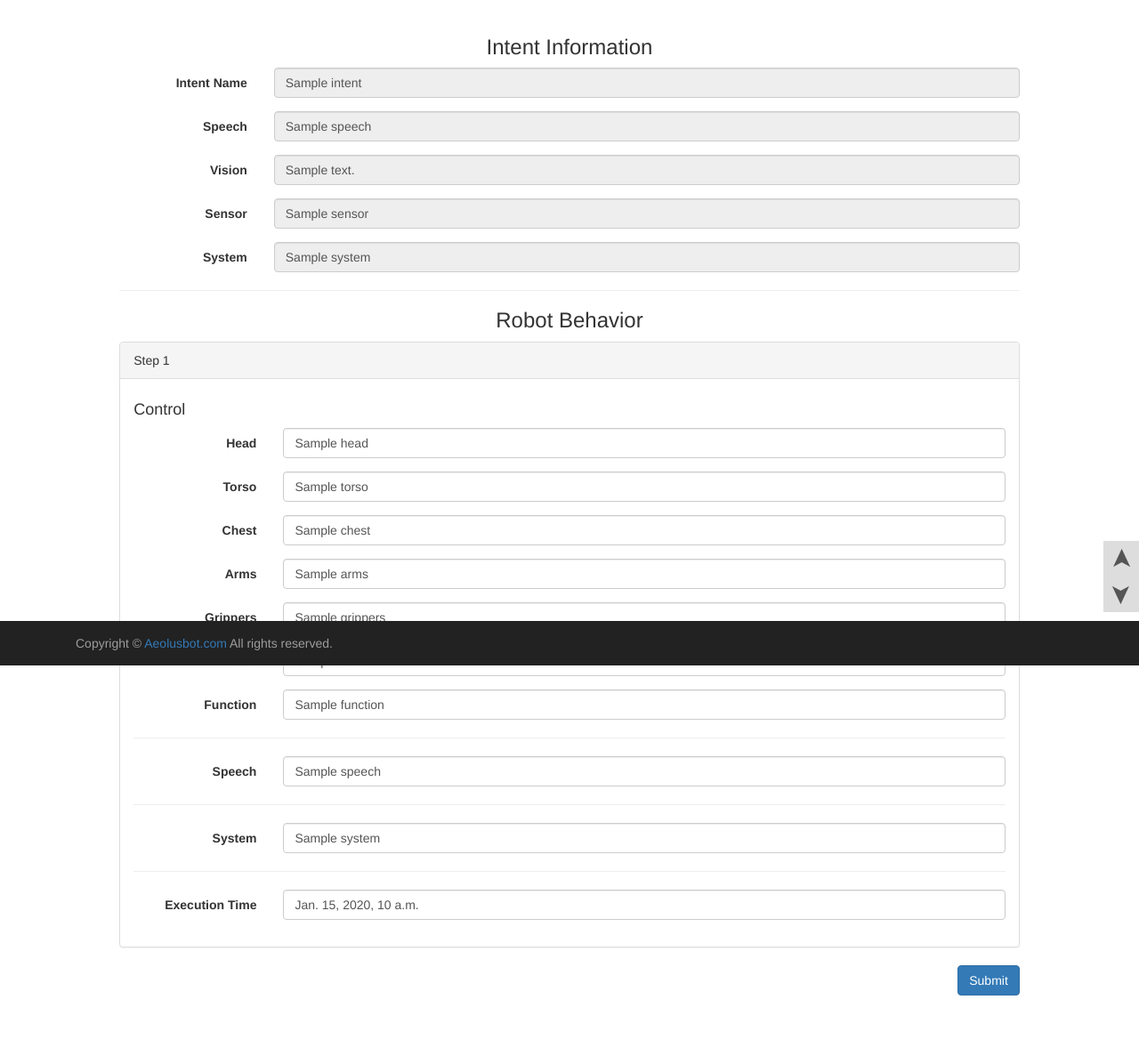
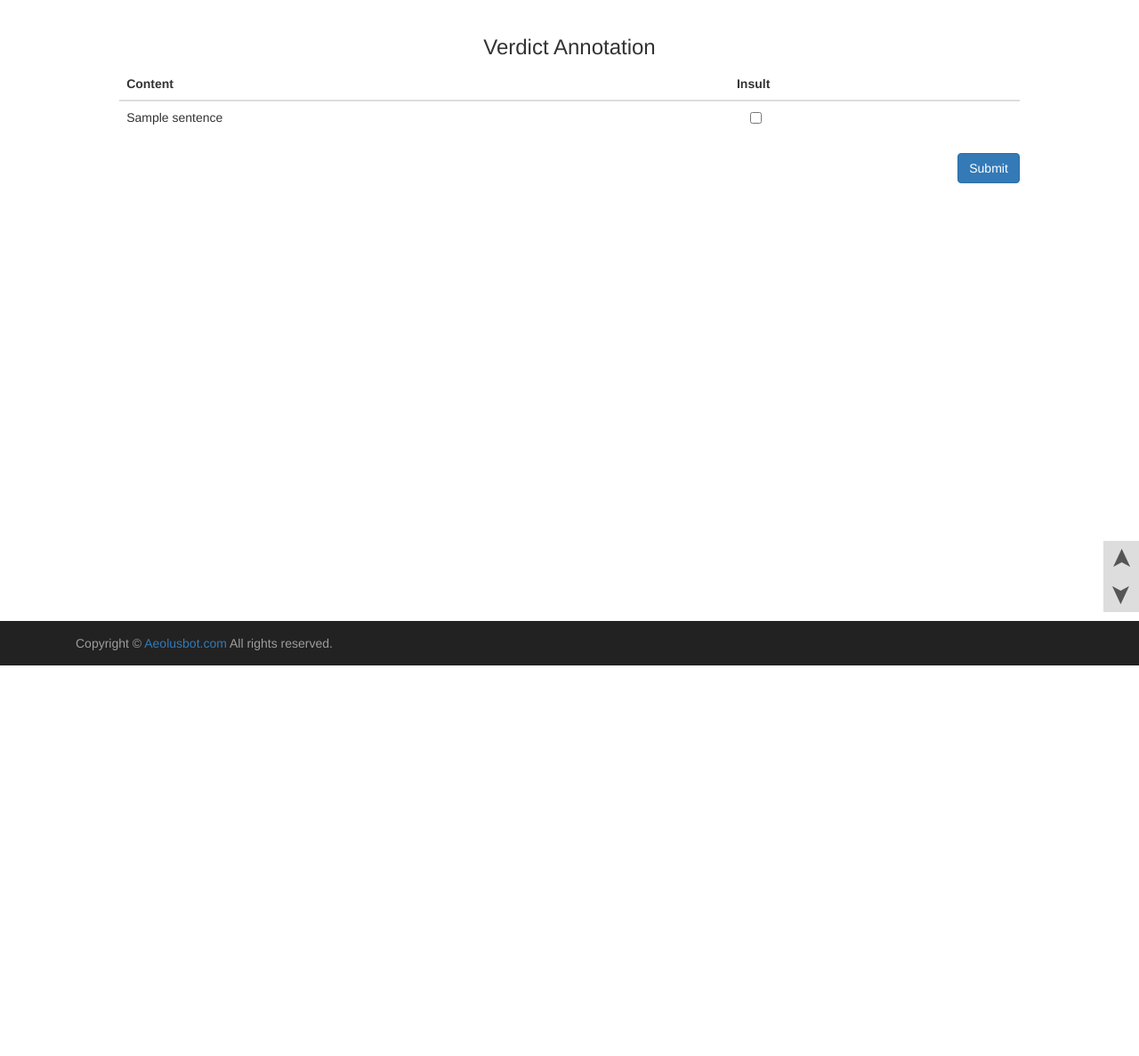
Before and after one commit to henryyang42/verdict_annotation, a Django app: template verdict_annotation/templates/editor/editor.html in a window 1280 px wide. Shown: the part 52-1239 px from the top of the page at 89% size. After the commit the page ends 800 px from the top, so only its background shows below. Run offline with Django 3.2, Linux system fonts and the light colour scheme; tables that the repository leaves empty hold one stand-in row (values such as "Sample post"); the template is opened without the code that fills it: values that come from a table or form of the project are taken from there, most other values are stand-ins (such as "Sample title", 1, 10 or a date in 2020); some libraries are stand-ins or nearby versions.

Commit message:
Add verdict table

```diff
--- a/verdict_annotation/editor/models.py
+++ b/verdict_annotation/editor/models.py
@@ -36,7 +36,13 @@ class Annotation(models.Model):
     author = models.ForeignKey(User, on_delete=models.PROTECT)
     status = models.CharField(max_length=10, choices=STATUS_CHOICES, default=NOT_DONE)
     update_time = models.DateTimeField(default=timezone.now)
+
     annotation = models.TextField(blank=True)
+    guilty = models.BooleanField(default=False)
+    sentence_year = models.IntegerField(default=0)
+    sentence_month = models.IntegerField(default=0)
+    sentence_day = models.IntegerField(default=0)
+    fine = models.IntegerField(default=0)
 
     def save(self, **kwargs):
         self.update_time = timezone.now()
--- a/verdict_annotation/scripts/init_db.py
+++ b/verdict_annotation/scripts/init_db.py
@@ -20,12 +20,11 @@ if __name__ == '__main__':
     for i in range(settings.ANNOTATORS):
         password = random_password()
         username = 'annotator00{}'.format(i + 1)
-        user =  User.objects.create_user(username=username, password=password)
+        user = User.objects.create_user(username=username, password=password)
         users.append(user)
         passwords.append(password)
 
-
-    paths = glob.glob("modify/*.json")[:100]
+    paths = glob.glob("modify/*.json")[:1000]
     print('Inserting {} verdicts into DB...'.format(len(paths)))
     for i, path in enumerate(tqdm.tqdm(paths)):
         _, filename = path.split('/')
@@ -42,6 +41,7 @@ if __name__ == '__main__':
             Annotation.objects.create(
                 author=users[i % settings.ANNOTATORS],
                 verdict=verdict,
+                status=Annotation.DONE if i % 3 else Annotation.NOT_DONE  # Testing
             )
     with open('accounts.csv', 'w') as csvfile:
         fieldnames = ['username', 'password', 'annotation_ct']
--- a/verdict_annotation/templates/editor/editor.html
+++ b/verdict_annotation/templates/editor/editor.html
@@ -1,122 +1,32 @@
 {% extends "index.html" %}
 
+
 {% block body %}
-<form class="form-horizontal col-sm-10 col-sm-offset-1" method="POST">
+<link href="https://cdnjs.cloudflare.com/ajax/libs/bootstrap-switch/3.3.2/css/bootstrap3/bootstrap-switch.min.css" rel="stylesheet" />
+<script src="https://cdnjs.cloudflare.com/ajax/libs/bootstrap-switch/3.3.2/js/bootstrap-switch.min.js"></script><form class="form-horizontal col-sm-10 col-sm-offset-1" method="POST">
   {% csrf_token %}
-  <h3 class="text-center">Intent Information</h3>
-  <input type="hidden" name="id" value="{{ rs.id }}">
-  <div class="form-group">
-    <label for="intent" class="col-sm-2 control-label">Intent Name</label>
-    <div class="col-sm-10">
-      <input type="text" class="form-control" name="intent" value="{{ rs.intent }}" placeholder="Intent name same as Dialogflow defined" required disabled>
-    </div>
-  </div>
-  <div class="form-group">
-    <label for="speech" class="col-sm-2 control-label">Speech</label>
-    <div class="col-sm-10">
-      <input type="text" class="form-control" name="speech" value="{{ rs.speech }}" placeholder="" disabled>
-    </div>
-  </div>
-    <div class="form-group">
-    <label for="vision" class="col-sm-2 control-label">Vision</label>
-    <div class="col-sm-10">
-      <input type="text" class="form-control" name="vision" value="{{ rs.vision }}" placeholder="" disabled>
-    </div>
-  </div>
-  <div class="form-group">
-    <label for="sensor" class="col-sm-2 control-label">Sensor</label>
-    <div class="col-sm-10">
-      <input type="text" class="form-control" name="sensor" value="{{ rs.sensor }}" placeholder="" disabled>
-    </div>
-  </div>
-  <div class="form-group">
-    <label for="system" class="col-sm-2 control-label">System</label>
-    <div class="col-sm-10">
-      <input type="text" class="form-control" name="system" value="{{ rs.system }}" placeholder="" disabled>
-    </div>
-  </div>
-  <hr>
-
-  <h3 class="text-center">Robot Behavior</h3>
-
-{% for action in behavior %}
-  <div class="panel panel-default">
-    <div class="panel-heading">
-        <span class>Step {{ forloop.counter }}</span>
-      <!--button class="btn btn-primary btn-xs col-sm-offset-4" type="button"><span class="glyphicon glyphicon-plus"></span></button>
-      <button-- class="btn btn-danger btn-xs pull-right" type="button" disabled title="Why is it disabled?"><span class="glyphicon glyphicon-trash"></span></button-->
-    </div>
-    <div class="panel-body">
-      <h4>Control</h4>
-      <div class="form-group">
-        <label for="head-{{ forloop.counter }}" class="col-sm-2 control-label">Head</label>
-        <div class="col-sm-10">
-          <input type="text" class="form-control" name="head-{{ forloop.counter }}" value="{{ action.head }}" placeholder="">
-        </div>
-      </div>
-      <div class="form-group">
-        <label for="torso-{{ forloop.counter }}" class="col-sm-2 control-label">Torso</label>
-        <div class="col-sm-10">
-          <input type="text" class="form-control" name="torso-{{ forloop.counter }}" value="{{ action.torso }}" placeholder="">
-        </div>
-      </div>
-      <div class="form-group">
-        <label for="chest-{{ forloop.counter }}" class="col-sm-2 control-label">Chest</label>
-        <div class="col-sm-10">
-          <input type="text" class="form-control" name="chest-{{ forloop.counter }}" value="{{ action.chest }}" placeholder="">
-        </div>
-      </div>
-      <div class="form-group">
-        <label for="arms-{{ forloop.counter }}" class="col-sm-2 control-label">Arms</label>
-        <div class="col-sm-10">
-          <input type="text" class="form-control" name="arms-{{ forloop.counter }}" value="{{ action.arms }}" placeholder="">
-        </div>
-      </div>
-      <div class="form-group">
-        <label for="grippers-{{ forloop.counter }}" class="col-sm-2 control-label">Grippers</label>
-        <div class="col-sm-10">
-          <input type="text" class="form-control" name="grippers-{{ forloop.counter }}" value="{{ action.grippers }}" placeholder="">
-        </div>
-      </div>
-      <div class="form-group">
-        <label for="base-{{ forloop.counter }}" class="col-sm-2 control-label">Base</label>
-        <div class="col-sm-10">
-          <input type="text" class="form-control" name="base-{{ forloop.counter }}" value="{{ action.base }}" placeholder="">
-        </div>
-      </div>
-      <div class="form-group">
-        <label for="function-{{ forloop.counter }}" class="col-sm-2 control-label">Function</label>
-        <div class="col-sm-10">
-          <input type="text" class="form-control" name="function-{{ forloop.counter }}" value="{{ action.function }}" placeholder="">
-        </div>
-      </div>
-      <hr>
-      <div class="form-group">
-        <label for="speech-{{ forloop.counter }}" class="col-sm-2 control-label">Speech</label>
-        <div class="col-sm-10">
-          <input type="text" class="form-control" name="speech-{{ forloop.counter }}" value="{{ action.speech }}" placeholder="">
-        </div>
-      </div>
-      <hr>
-      <div class="form-group">
-        <label for="system-{{ forloop.counter }}" class="col-sm-2 control-label">System</label>
-        <div class="col-sm-10">
-          <input type="text" class="form-control" name="system-{{ forloop.counter }}" value="{{ action.system }}" placeholder="">
-        </div>
-      </div>
-      <hr>
-      <div class="form-group">
-        <label for="execution_time-{{ forloop.counter }}" class="col-sm-2 control-label">Execution Time</label>
-        <div class="col-sm-10">
-          <input type="text" class="form-control" name="execution_time-{{ forloop.counter }}" value="{{ action.execution_time }}" placeholder="">
-        </div>
-      </div>
-    </div>
-    <!--div class="panel-footer">
-      <button class="btn btn-primary btn-xs col-sm-offset-5" type="button" ><span class="glyphicon glyphicon-plus"></span></button>
-    </div-->
-  </div>
-{% endfor %}
+  <h3 class="text-center">Verdict Annotation</h3>
+  <input type="hidden" name="id" value="{{ annotation.id }}">
+  <table class="table table-hover">
+    <thead>
+      <tr>
+        <th>Content</th>
+        <th>Insult</th>
+      </tr>
+    </thead>
+    <tbody>
+    {% for sentence in sentences %}
+      <tr>
+        <td>{{ sentence }}</td>
+        <td>
+          <div class="col-sm-6 col-lg-4 switch">
+            <input type="checkbox" name="insult-{{ forloop.counter0 }}" data-on-text="Yes" data-off-text="No">
+          </div>
+        </td>
+      </tr>
+    {% endfor %}
+    </tbody>
+  </table>
   <button class="btn btn-primary pull-right" type="submit" style="margin-bottom: 30px">Submit</button>
 </form>
 <style>
@@ -188,6 +98,7 @@ $(document).ready(function() {
         return false;
     });
 });
+
  /*Scroll to top when arrow up clicked END*/
 </script>
 <a id="back2Top" title="Back to top" href="#">&#10148;</a>
--- a/verdict_annotation/templates/index.html
+++ b/verdict_annotation/templates/index.html
@@ -34,7 +34,7 @@
         Signed in as {{ user.username }}
         <span class="caret"></span></a>
       <ul class="dropdown-menu">
-        <li><a href="/editor/list_agent"><span class="glyphicon glyphicon-folder-open"></span> View Repository</a></li>
+        <li><a href="/anno/list"><span class="glyphicon glyphicon-folder-open"></span> View Repository</a></li>
         <li><a href="/auth/logout"><span class="glyphicon glyphicon-log-out"></span> Logout</a></li>
       </ul>
     </div>
@@ -54,7 +54,7 @@
     </p>
     {% endif %}
     <div class="navbar-header">
-      <a class="navbar-brand" href="/editor/list_agent">{{ settings.SITE_NAME }}</a>
+      <a class="navbar-brand" href="/anno/list">{{ settings.SITE_NAME }}</a>
     </div>
   </div>
   <div class="container-fluid" style="margin-bottom: 3%">
```
Also changed, not shown: verdict_annotation/editor/views.py (+13 -13 lines).
